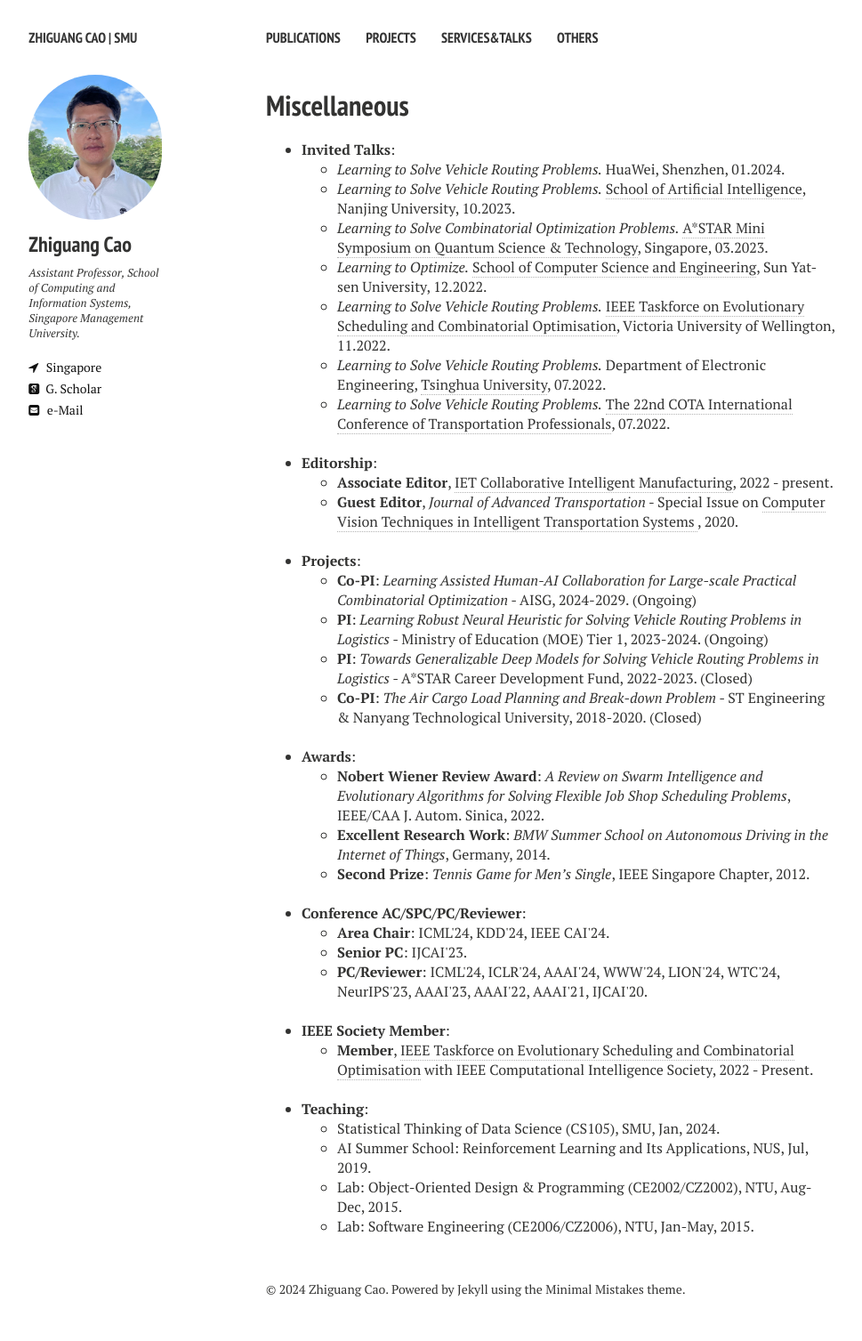
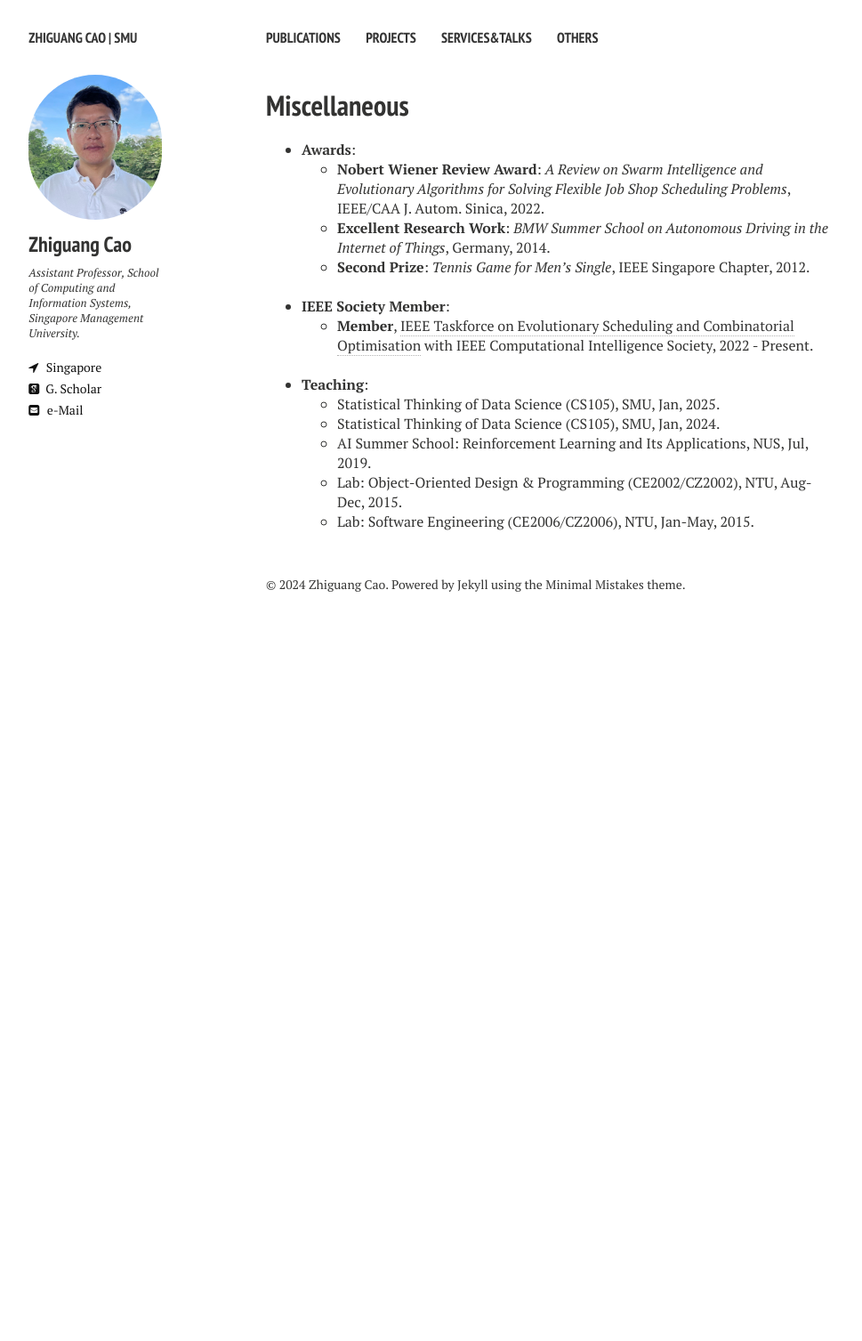
Before and after one commit to zhiguangcaosg/zhiguangcaosg.github.io, a Jekyll site: the page built from others.md, in a window 1280 px wide. Shown: the whole page at 89% size, without its empty margins (21-990 px from the left). Built offline with Jekyll 4.4.1, drawn with Linux system fonts in a browser that asks for light colours; nearby versions of some CDN libraries; after the commit the page ends 900 px from its top, so only the background shows below that.

Commit message:
Update others.md

```diff
--- a/others.md
+++ b/others.md
@@ -16,54 +16,6 @@ comments: false
 </li>
 -->
 
-<li>
-<b>Invited Talks</b>:
-	<ul>
-	<li> <i>Learning to Solve Vehicle Routing Problems.</i> HuaWei, Shenzhen, 01.2024.
-	</li>
-
-	<li> <i>Learning to Solve Vehicle Routing Problems.</i> <a href="https://ai.nju.edu.cn/main.htm" target="_blank">School of Artificial Intelligence</a>, Nanjing University, 10.2023.
-	</li>
-	<li> <i>Learning to Solve Combinatorial Optimization Problems.</i> <a href="https://www.a-star.edu.sg/imre/events/a-star-mini-symposium-on-quantum-science-and-technology" target="_blank">A*STAR Mini Symposium on Quantum Science & Technology</a>, Singapore, 03.2023.
-	</li>
-	<li> <i>Learning to Optimize.</i> <a href="https://cse.sysu.edu.cn/" target="_blank">School of Computer Science and Engineering</a>, Sun Yat-sen University, 12.2022.
-	</li>
-	<li> <i>Learning to Solve Vehicle Routing Problems.</i> <a href="https://homepages.ecs.vuw.ac.nz/~yimei/ieee-tf-esco/" target="_blank">IEEE Taskforce on Evolutionary Scheduling and Combinatorial Optimisation</a>, Victoria University of Wellington, 11.2022.
-	</li>
-	<li> <i>Learning to Solve Vehicle Routing Problems.</i> Department of Electronic Engineering, <a href="https://www.ee.tsinghua.edu.cn/en/" target="_blank">Tsinghua University</a>, 07.2022.
-	</li>
-	<li> <i>Learning to Solve Vehicle Routing Problems.</i> <a href="http://www.cota-home.org/cictp/cictp2022.html" target="_blank">The 22nd COTA International Conference of Transportation Professionals</a>, 07.2022.
-	</li>
-	</ul>
-</li>
-<br>
-
-<li>
-<b>Editorship</b>:
-	<ul>
-	<li> <b>Associate Editor</b>, <a href="https://digital-library.theiet.org/content/journals/iet-cim" target="_blank"> IET Collaborative Intelligent Manufacturing</a>, 2022 - present.
-	</li>
-	<li> <b>Guest Editor</b>, <i><a href="https://www.hindawi.com/journals/jat/" target="_blank">Journal of Advanced Transportation</a></i> - Special Issue on <a href="https://www.hindawi.com/journals/jat/si/482196/" target="_blank"> Computer Vision Techniques in Intelligent Transportation Systems </a>, 2020.
-	</li>
-	</ul>
-</li>
-<br>
-
-<li>
-<b>Projects</b>:
-	<ul>
-	<li> <b>Co-PI</b>: <i> Learning Assisted Human-AI Collaboration for Large-scale Practical Combinatorial Optimization</i> - AISG, 2024-2029. (Ongoing)
-	</li>
-	<li> <b>PI</b>: <i> Learning Robust Neural Heuristic for Solving Vehicle Routing Problems in Logistics</i> - Ministry of Education (MOE) Tier 1, 2023-2024. (Ongoing)
-	</li>
-	<li> <b>PI</b>: <i> Towards Generalizable Deep Models for Solving Vehicle Routing Problems in Logistics</i> - A*STAR Career Development Fund, 2022-2023. (Closed)
-	</li>
-	<li> <b>Co-PI</b>: <i> The Air Cargo Load Planning and Break-down Problem</i> - ST Engineering & Nanyang Technological University, 2018-2020. (Closed)
-	</li>
-	</ul>
-
-</li>
-<br>
 
 <li>
 <b>Awards</b>:
@@ -80,19 +32,6 @@ comments: false
 <br>
 
 <li>
-<b>Conference AC/SPC/PC/Reviewer</b>:
-	<ul>
-	<li> <b>Area Chair</b>: ICML'24, KDD'24, IEEE CAI'24.
-	</li>
-	<li> <b>Senior PC</b>: IJCAI'23.
-	</li>
-	<li> <b>PC/Reviewer</b>: ICML'24, ICLR'24, AAAI'24, WWW'24, LION'24, WTC'24, NeurIPS'23, AAAI'23, AAAI'22, AAAI'21, IJCAI'20.
-	</li>
-	</ul>
-</li>
-<br>
-
-<li>
 <b>IEEE Society Member</b>:
 	<ul>
 	<li> <b>Member</b>, <a href="https://homepages.ecs.vuw.ac.nz/~yimei/ieee-tf-esco/" target="_blank"> IEEE Taskforce on Evolutionary Scheduling and Combinatorial Optimisation</a> with IEEE Computational Intelligence Society, 2022 - Present.
@@ -102,19 +41,14 @@ comments: false
 <br>
 
 
-<!--
-<li>
-<p>
-<b>Conference Reviewer</b>, ITSc2014, 2016, 2017, 2019.
-</p>
-</li>
--->
 
 
 
 <li>
 <b>Teaching</b>:
 	<ul>
+	<li> Statistical Thinking of Data Science (CS105), SMU, Jan, 2025.
+	</li>
 	<li> Statistical Thinking of Data Science (CS105), SMU, Jan, 2024.
 	</li>
 	<li> AI Summer School: Reinforcement Learning and Its Applications, NUS, Jul, 2019.
```
